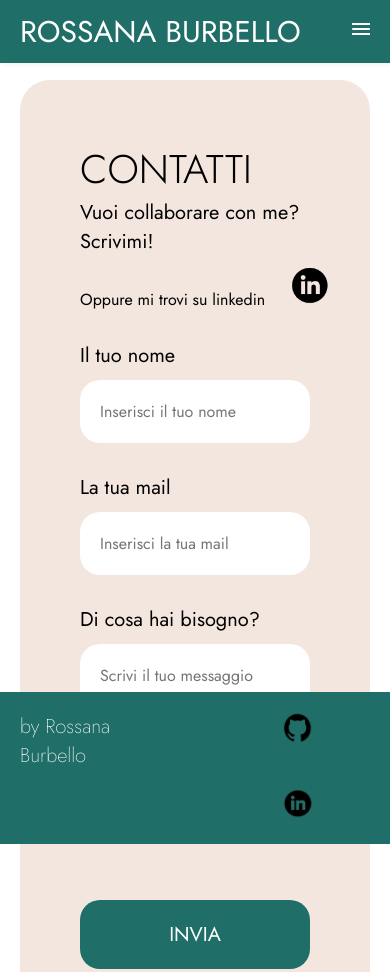
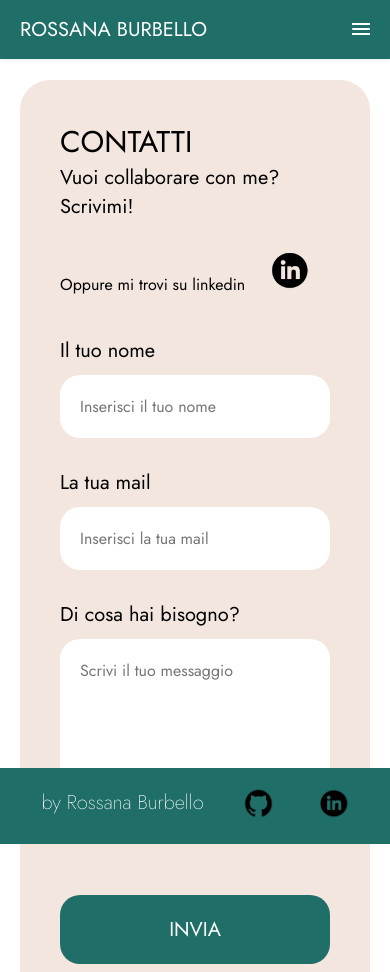
Before and after one commit to Rossana-Burbello/The-Portfolio-Rossana, a plain HTML site: page contatti.html in a window 390 px wide. Shown: the top 972 px of the page. Drawn offline with Linux system fonts and the light colour scheme.

Commit message:
revisione e correzione breakpoints

```diff
--- a/assets/css/style1.css
+++ b/assets/css/style1.css
@@ -45,10 +45,11 @@ a{
 
 .header .Nome{
     float: left;
-    font-size:30px;
+    font-size:20px;
     color:white;
     text-decoration: none;
-    padding: 10px 20px;
+    padding: 15px 20px;
+
 }
 
 .header .menu{
@@ -142,7 +143,7 @@ a{
 
 
 .Photo{
-     width:50%;
+     width:70%;
      margin:auto;
 
 }
@@ -150,8 +151,8 @@ a{
 .Photo img{
      width:100%;
      border: 2px;
-     margin-top: 40px;
-     margin-bottom: 40px;
+     margin-top: 30px;
+     margin-bottom: 30px;
 
 }
 
@@ -208,14 +209,14 @@ a{
 .project-container{
     background-color: #F2E6DF;
     border-radius: 30px;
-    padding: 60px;
-    margin-bottom:50px;
+    padding: 40px;
+    margin-bottom:20px;
 }
 
 
 .project-container .title-section{
-    font-size: 40px;
-    font-weight: 300;
+    font-size: 30px;
+    font-weight: 400;
 }
 
 
@@ -287,8 +288,8 @@ a{
 
 .text-training .title-section{
     margin-bottom: 30px;
-    font-weight: 300;
-    font-size: 40px;
+    font-weight: 400;
+    font-size: 30px;
 }
 
 .text-training  ul li{
@@ -332,12 +333,12 @@ a{
 
 .tools .title-section{
     margin-bottom: 30px;
-    font-size:40px;
-    font-weight: 300;
+    font-size:30px;
+    font-weight: 400;
 }
 
 .tools{
-    padding: 60px 60px 60px 0;
+    padding: 30px 30px 30px 0;
 }
 
 /*FINE FORMAZIONE*/
@@ -360,13 +361,13 @@ a{
 
 
 .contatti .title-contact{
-    padding: 60px 60px 0 60px;
-    font-size: 40px;
-    font-weight:300 ;
+    padding: 40px 40px 0 40px;
+    font-size: 30px;
+    font-weight:400 ;
 }
 
 .subtitle-contact{
-    margin-left: 60px;
+    padding: 0 40px 0 40px;
     font-size: 20px;
     font-weight:400 ;
 }
@@ -379,7 +380,7 @@ a{
     padding: 20px;
     border: none;
     border-radius: 20px;
-    margin: 20px 60px 60px 60px;
+    margin: 40px 40px 40px 40px;
 }
 
 .button-page-form:hover {
@@ -402,7 +403,7 @@ footer{
 }
 
 footer h1{
-    margin: 20px 100px 20px 20px;
+    margin: 20px;
     font-size: 20px;
     font-weight: 200;
     color: white;
@@ -430,8 +431,8 @@ footer h1{
     }
 
     .header li a{
-        padding:20px 30px;
-        font-size: 20px;
+        padding:20px 20px;
+        font-size: 15px;
     }
 
     .header .menu{
@@ -446,8 +447,8 @@ footer h1{
     }
 
     .header .Nome{
-        padding:20px 0 20px 80px;
-        font-size:40px;
+        padding:25px 0 20px 80px;
+        font-size:30px;
     }
 
     /*FINE MENU*/
@@ -556,7 +557,7 @@ footer h1{
 
 
     .tools .img-programm{
-        width:100px;
+        width:80px;
     }
 
     /*FINE FORMAZIONE*/
--- a/assets/css/stylecontact.css
+++ b/assets/css/stylecontact.css
@@ -45,10 +45,11 @@ a{
 
 .header .Nome{
     float: left;
-    font-size:30px;
+    font-size:20px;
     color:white;
     text-decoration: none;
-    padding: 10px 20px;
+    padding: 15px 20px;
+
 }
 
 .header .menu{
@@ -136,7 +137,7 @@ a{
 
 /*INIZIO FORM CONTATTI*/
 form{
-    padding: 30px 60px 60px 60px;
+    padding: 40px 40px 40px 40px;
     margin:auto;
 
 }
@@ -150,7 +151,7 @@ form{
 }
 
 .contatti p{
-    margin-left: 60px;
+    padding: 20px 40px 0 40px;
 }
 
 .contatti img{
@@ -160,13 +161,13 @@ form{
 
 
 .title-contact{
-    padding: 60px 0 0 60px;
-    font-size: 40px;
-    font-weight: 300;
+    padding: 40px 40px 0 40px;
+    font-size: 30px;
+    font-weight: 400;
 }
 
 .subtitle-contact{
-    margin-left: 60px;
+    padding: 0 40px 0 40px;
     font-size: 20px;
     font-weight:400 ;
 }
@@ -227,7 +228,7 @@ footer{
 }
 
 footer h1{
-    margin: 20px 100px 20px 20px;
+    margin: 20px;
     font-size: 20px;
     font-weight: 200;
     color: white;
```
Also changed, not shown: index.html (+5 -5 lines).
